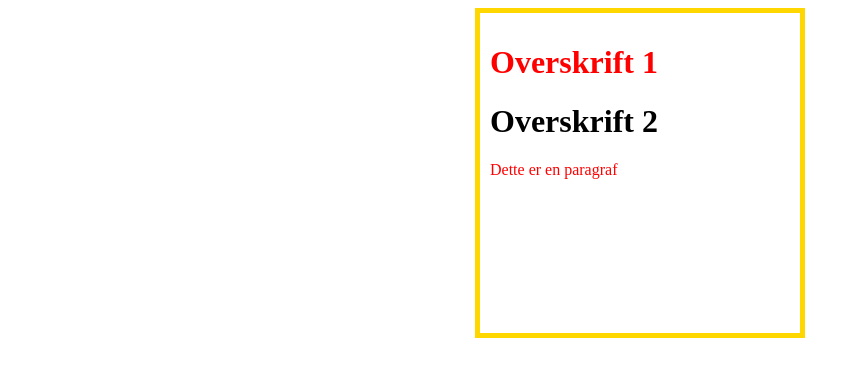
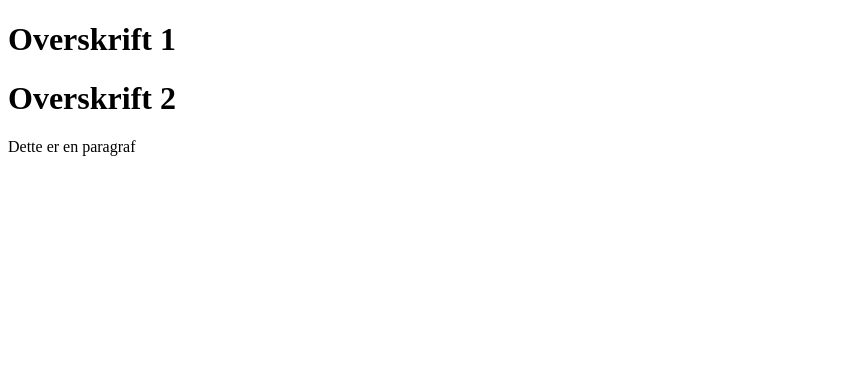
Before and after one commit to FreddyBoyEng/FreddyBoyEng.github.io, a plain HTML site: page index.html in a window 1280 px wide. Shown: the whole page, without its empty margins (0-860 px from the left). Drawn offline with Linux system fonts and the light colour scheme.

Commit message:
Rydding+min nettisde

```diff
--- a/stilark.css
+++ b/stilark.css
@@ -1,27 +0,0 @@
-/* h1, p1  {
-    color:red;
-} */
-
-body {
-    display: flex;
-    justify-content: center;
-    align-items: center;
-}
-
-/*  En klasse kan hvem som helst bruke */
-.rødt {
-    color: red;
-}
-
-/* En id kan bare brukes av en tag */
-#boks {
-    border: 5px solid gold;
-    padding: 10px;
-    width: 300px;
-    height: 300px;
-    margin: 0 auto;
-
-}
-#base {
-    color: forestgreen;
-}
```
Also changed, not shown: grid.container/index.html (deleted), grid.container/style.css (deleted).
